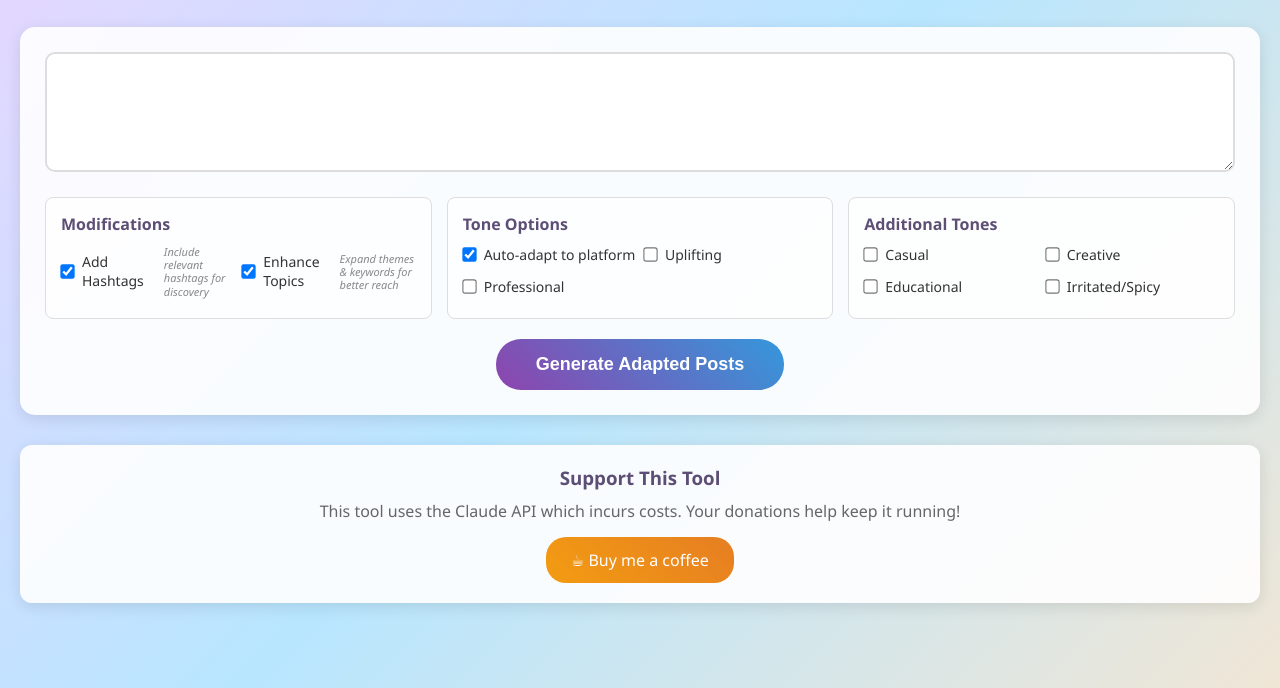
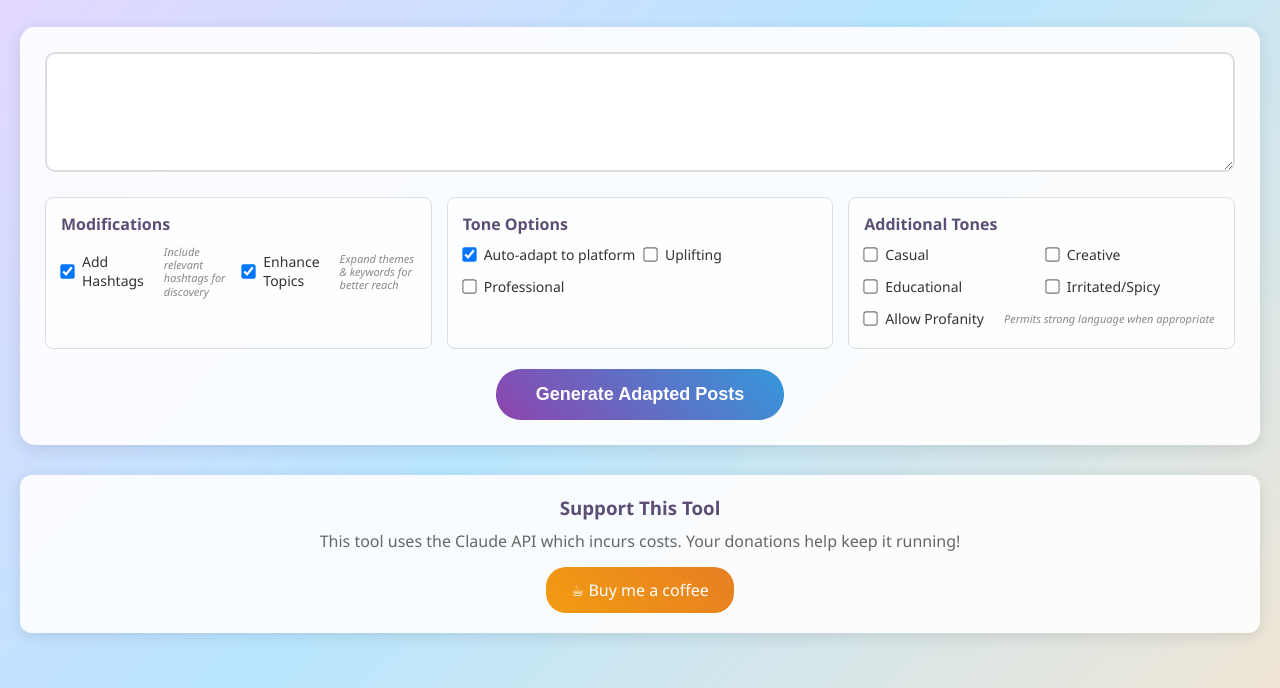
Before and after one commit to Drc3p0/Social-Media-Post-Generator, a website: page index.html in a window 1280 px wide. Shown: the part 112-800 px from the top of the page. Drawn offline with Linux system fonts and the light colour scheme.

Commit message:
Add 'Allow Profanity' checkbox and update logic

```diff
--- a/index.html
+++ b/index.html
@@ -413,6 +413,11 @@
                             <input type="checkbox" id="spicy">
                             <label for="spicy">Irritated/Spicy</label>
                         </div>
+                        <div class="checkbox-item">
+                            <input type="checkbox" id="allowProfanity">
+                            <label for="allowProfanity">Allow Profanity</label>
+                            <div class="option-description">Permits strong language when appropriate</div>
+                        </div>
                     </div>
                 </div>
             </div>
@@ -624,6 +629,7 @@
             if (document.getElementById('creative').checked) options.tones.push('creative');
             if (document.getElementById('educational').checked) options.tones.push('educational');
             if (document.getElementById('spicy').checked) options.tones.push('irritated/spicy');
+            if (document.getElementById('allowProfanity').checked) options.tones.push('allow profanity when appropriate');
 
             return options;
         }
@@ -768,6 +774,7 @@ CRITICAL HUMAN-LIKE WRITING RULES - Follow these to make content undetectable as
 - Use platform-specific slang naturally (but don't overdo it)
 - Include genuine enthusiasm without being overly polished
 - Make it sound like someone actually talking, not writing an essay
+- PROFANITY RULE: ${options.tones.includes('allow profanity when appropriate') ? 'You may use mild to moderate profanity when it fits the tone and platform (avoid extreme profanity). Use sparingly and authentically.' : 'Keep all content family-friendly with no profanity or strong language.'}
 
 Please provide adaptations for these platforms with optimal character counts:
 
```
